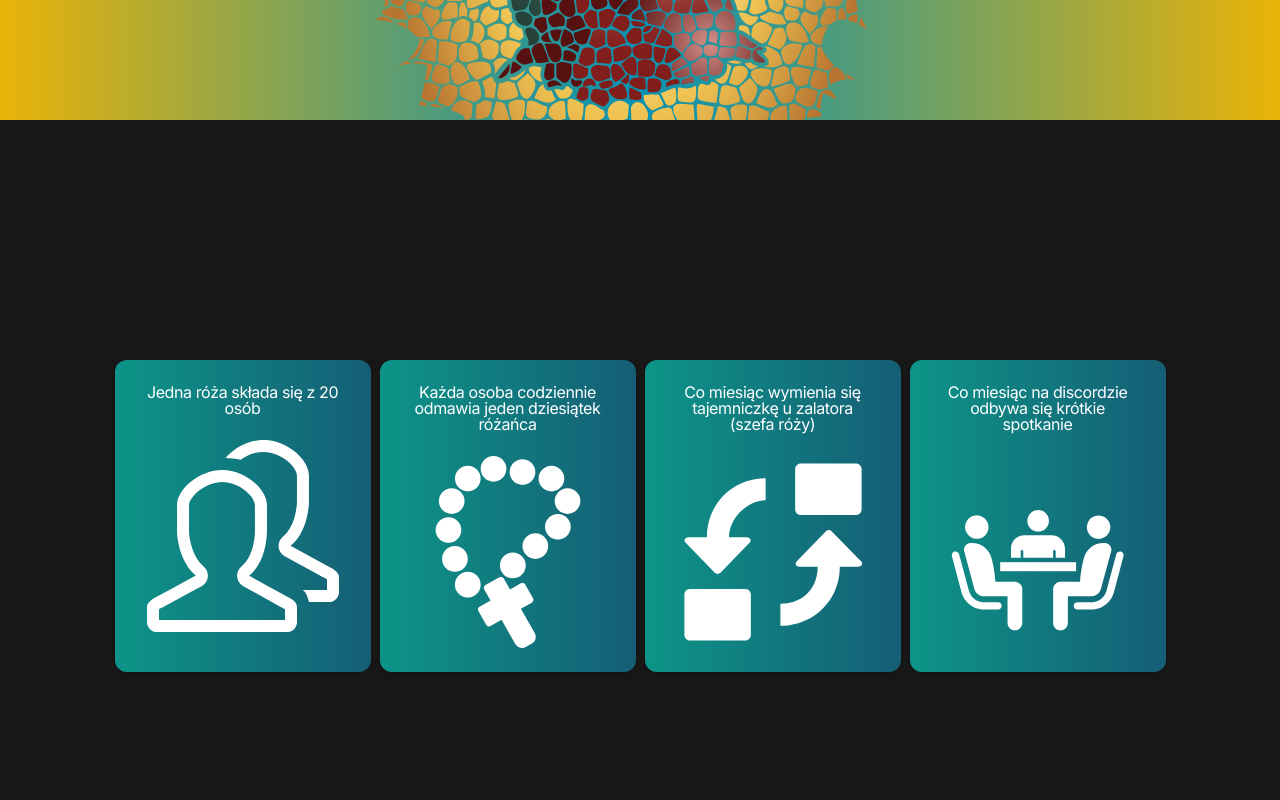
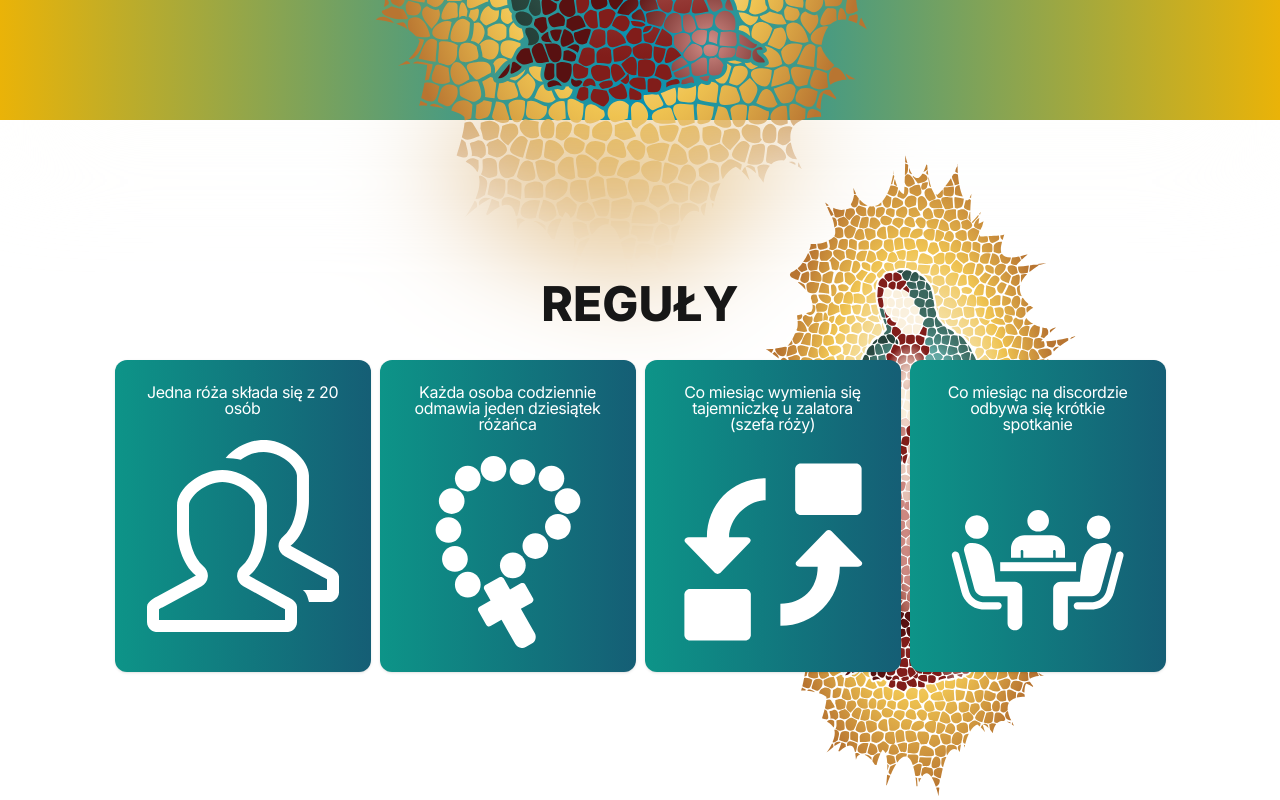
Before and after one commit to cooligus/elektrykowe-roze-rozancowe, a Next.js app: page / in a window 1280 px wide. Shown: the part 680-1480 px from the top of the page. Built offline with nearby package versions, Linux system fonts and the light colour scheme.

Commit message:
Fix linting and add static exports

```diff
--- a/next.config.mjs
+++ b/next.config.mjs
@@ -1,4 +1,6 @@
 /** @type {import('next').NextConfig} */
-const nextConfig = {};
+const nextConfig = {
+    output: 'export'
+};
 
 export default nextConfig;
--- a/src/components/content/footer.tsx
+++ b/src/components/content/footer.tsx
@@ -1,5 +1,4 @@
 import * as React from "react"
-import { motion } from "framer-motion"
 
 export default function Footer() {
   const footerLinks = [
--- a/src/components/content/registration.tsx
+++ b/src/components/content/registration.tsx
@@ -1,11 +1,5 @@
 import * as React from "react"
 
-import {
-  Card,
-  CardContent,
-  CardHeader,
-  CardTitle,
-} from "@/components/ui/card"
 import Image from "next/image"
 import Section from "../ui/section"
 import confession from "@/app/images/confession.jpg"
--- a/src/components/content/rules.tsx
+++ b/src/components/content/rules.tsx
@@ -3,11 +3,11 @@ import * as React from "react"
 import {
   Card,
   CardContent,
-  CardDescription,
   CardHeader,
   CardTitle,
 } from "@/components/ui/card"
 import Image from "next/image"
+import mary from "@/app/images/mary.svg";
 import people from "@/app/images/people.svg";
 import rosary from "@/app/images/rosary.svg";
 import change from "@/app/images/change.svg";
@@ -34,7 +34,10 @@ export default function Rules() {
     }
   ]
   return (
-    <Section heading="Reguły" className="py-40">
+    <Section heading="Reguły" className="py-40 bg-right bg-no-repeat bg-hero bg-contain backdrop-blur-3xl"
+
+      style={{backgroundImage: `url(${mary.src})`}}
+    >
       <div className="grid grid-cols-1 sm:grid-cols-2 xl:grid-cols-4 gap-5 max-w-[65em] m-auto">
       {
         cards.map((card, i) =>
```
